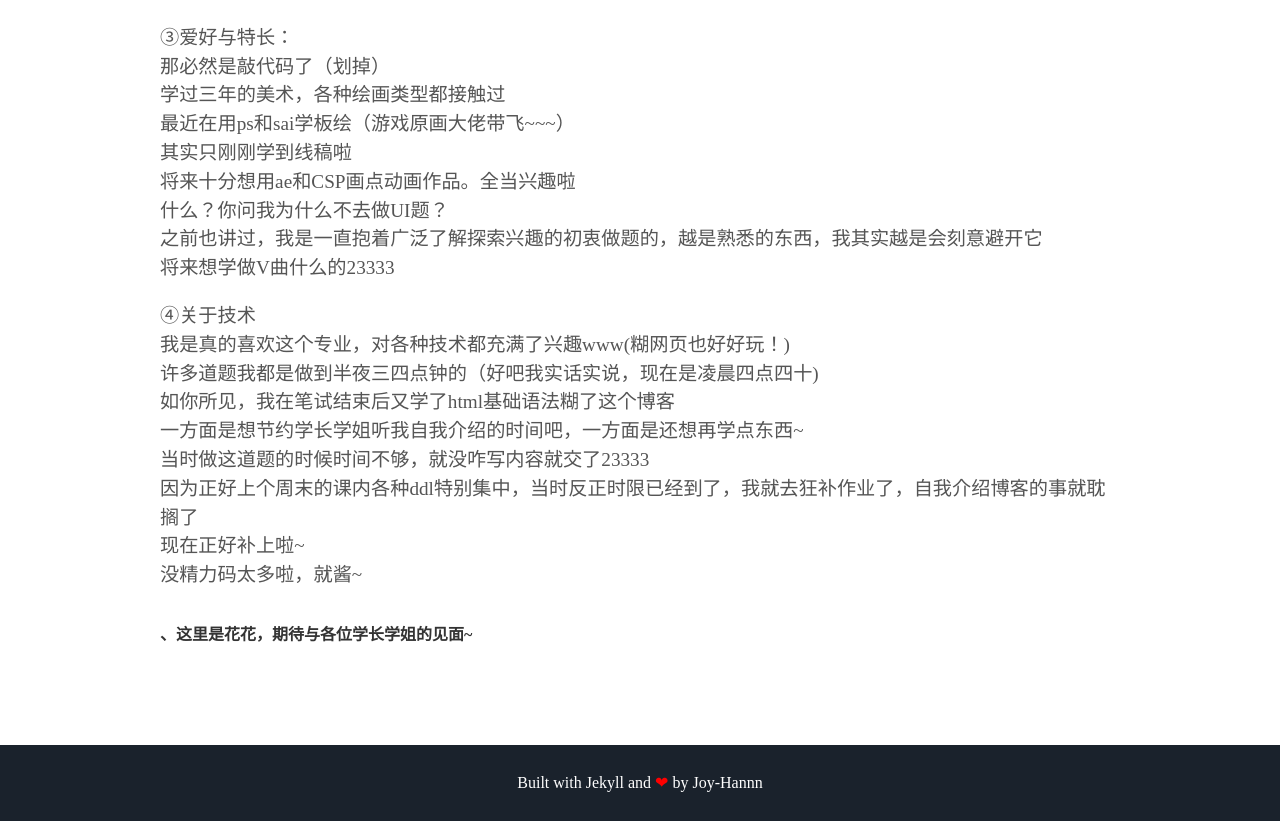
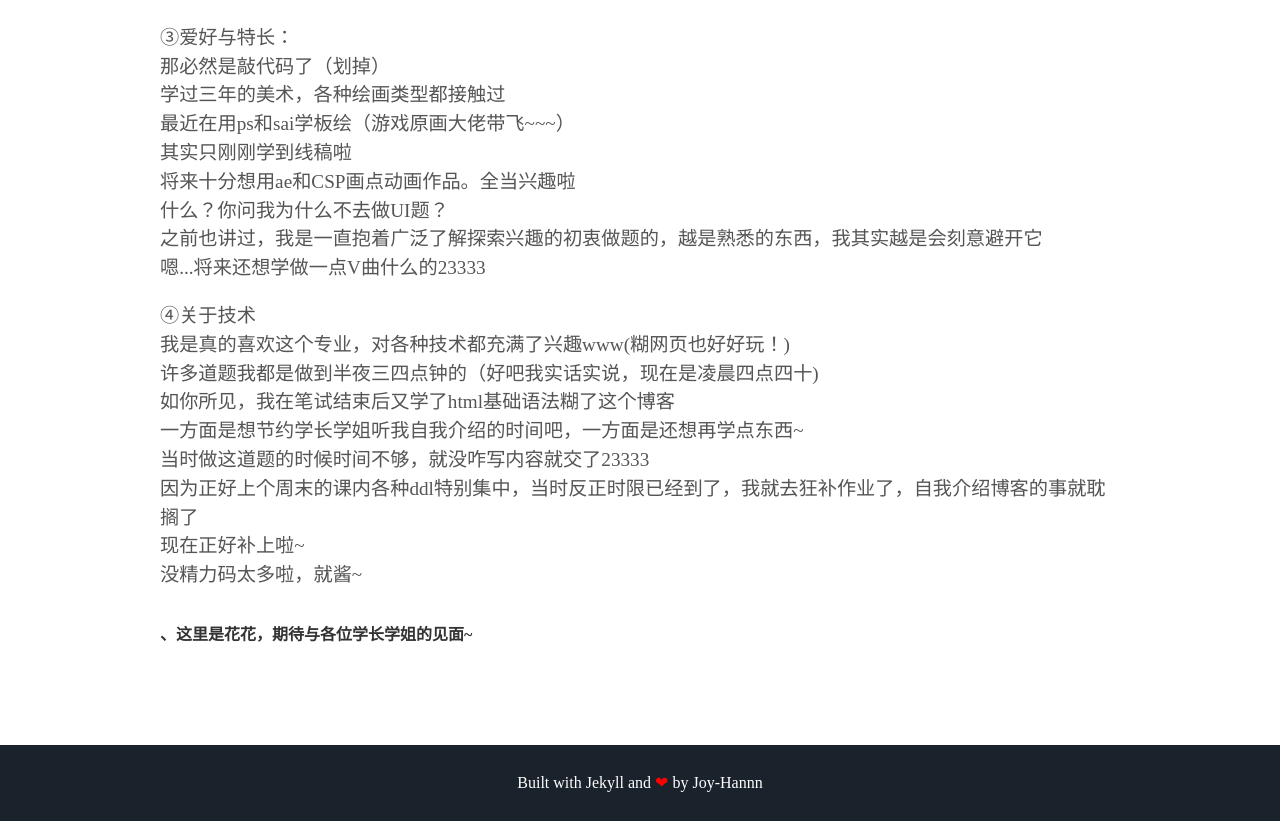
Before and after one commit to Joy-Hannn/joyhan.github.io, a Jekyll site: the page built from index.html, in a window 1280 px wide and 900 px high, scrolled down 2413 px, cut to the strip 79-900 px from the top of the window. Built offline with Jekyll 4.4.1, drawn with Linux system fonts in a browser that asks for light colours; some web fonts are replaced.

Commit message:
Update about.html

```diff
--- a/_includes/about.html
+++ b/_includes/about.html
@@ -29,7 +29,7 @@
     将来十分想用ae和CSP画点动画作品。全当兴趣啦<br>
     什么？你问我为什么不去做UI题？<br>
     之前也讲过，我是一直抱着广泛了解探索兴趣的初衷做题的，越是熟悉的东西，我其实越是会刻意避开它<br>
-    将来想学做V曲什么的23333
+    嗯...将来还想学做一点V曲什么的23333
   </p>
 
     <p align="left">④关于技术<br>
```
